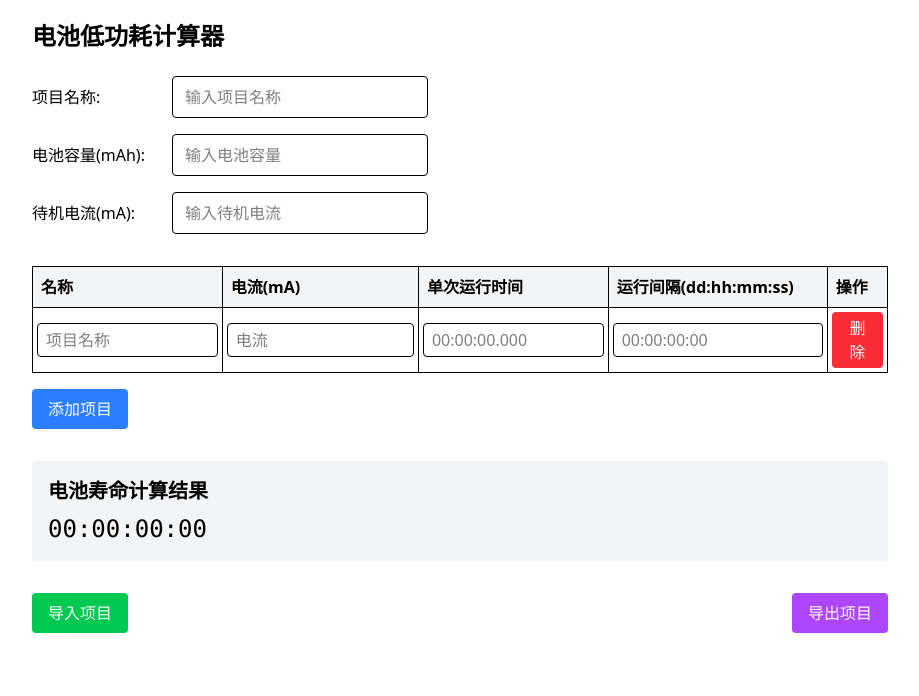
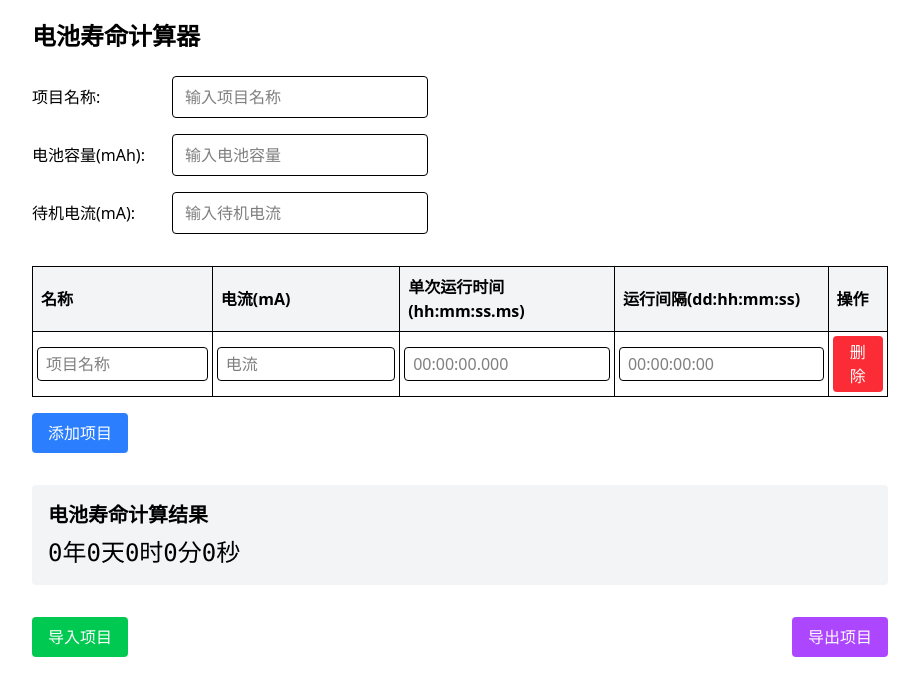
Before and after one commit to createskyblue/embedded-battery-lifetime-calculator, a Vue app: page / in a window 1280 px wide. Shown: the top 696 px of the page, without its empty margins (180-1099 px from the left). Built offline with nearby package versions, Linux system fonts and the light colour scheme.

Commit message:
feat(battery): improve battery life calculation and UI
- Update title to "电池寿命计算器"
- Enhance calculation method for more accurate results
- Improve UI and formatting for better user experience

```diff
--- a/index.html
+++ b/index.html
@@ -4,7 +4,7 @@
     <meta charset="UTF-8">
     <link rel="icon" href="/favicon.ico">
     <meta name="viewport" content="width=device-width, initial-scale=1.0">
-    <title>Vite App</title>
+    <title>电池寿命计算器</title>
   </head>
   <body>
     <div id="app"></div>
--- a/src/App.vue
+++ b/src/App.vue
@@ -1,6 +1,6 @@
 <template>
   <div class="max-w-4xl mx-auto p-5 font-sans">
-    <h1 class="text-2xl font-bold mb-6">电池低功耗计算器</h1>
+    <h1 class="text-2xl font-bold mb-6">电池寿命计算器</h1>
 
     <div class="mb-4">
       <label class="inline-block w-32 mr-3">项目名称:</label>
@@ -37,7 +37,7 @@
           <tr class="bg-gray-100">
             <th class="border p-2 text-left">名称</th>
             <th class="border p-2 text-left">电流(mA)</th>
-            <th class="border p-2 text-left">单次运行时间</th>
+            <th class="border p-2 text-left">单次运行时间(hh:mm:ss.ms)</th>
             <th class="border p-2 text-left">运行间隔(dd:hh:mm:ss)</th>
             <th class="border p-2 text-left">操作</th>
           </tr>
@@ -121,7 +121,7 @@
 
 <script setup>
 import { ref } from 'vue';
-import * as echarts from 'echarts'
+// import * as echarts from 'echarts'
 import axios from 'axios'
 import './styles/index.css'
 const projectName = ref('');
@@ -213,42 +213,52 @@ const importProject = (event) => {
 };
 
 const calculateBatteryLife = () => {
-  if (!batteryCapacity.value) return '00:00:00:00';
+  if (!batteryCapacity.value) return '0年0天0时0分0秒';
 
-  let totalEnergy = 0; // 总平均电流(mA)
-  let totalDuty = 0;
-  let hasActiveItems = false;
+  let totalEnergyPerCycle = 0; // 每周期耗电 (mAh)
+  let cycleDurationSec = 0;    // 总周期时长（取最大间隔）
 
-  // 计算每个任务的占空比和能量占比
+  // 计算每项任务的耗电量
   items.value.forEach(item => {
     if (item.current && item.duration && item.interval) {
       const durationSec = parseTimeToSeconds(item.duration);
       const intervalSec = parseTimeToSeconds(item.interval);
 
-      if (durationSec > 0 && intervalSec > 0) {
-        const dutyCycle = durationSec / intervalSec;
-        const avgCurrent = item.current * dutyCycle;
-        totalEnergy += avgCurrent;
-        totalDuty += dutyCycle;
-        hasActiveItems = true;
+      if (intervalSec > 0 && durationSec > 0) {
+        // 运行期耗电
+        const runEnergy = (item.current * durationSec) / 3600;
+
+        // 统计周期
+        totalEnergyPerCycle += runEnergy;
+
+        // 找出最长周期（单位秒）
+        cycleDurationSec = Math.max(cycleDurationSec, intervalSec);
       }
     }
   });
 
-  // 考虑待机电流
-  if (idleCurrent.value) {
-    if (hasActiveItems) {
-      const idleDuty = Math.max(1 - totalDuty, 0); // 防止为负
-      totalEnergy += idleCurrent.value * idleDuty;
-    } else {
-      totalEnergy = idleCurrent.value;
-      hasActiveItems = true;
-    }
+  // 计算待机时间和耗电
+  if (idleCurrent.value && cycleDurationSec > 0) {
+    // 有运行项目才考虑待机
+    let runTimeSec = 0;
+    items.value.forEach(item => {
+      const durationSec = parseTimeToSeconds(item.duration);
+      const intervalSec = parseTimeToSeconds(item.interval);
+      if (intervalSec > 0 && durationSec > 0) {
+        runTimeSec += durationSec;
+      }
+    });
+
+    const idleTimeSec = Math.max(cycleDurationSec - runTimeSec, 0);
+    const idleEnergy = (idleCurrent.value * idleTimeSec) / 3600;
+    totalEnergyPerCycle += idleEnergy;
   }
 
-  if (!hasActiveItems || totalEnergy === 0) return '00:00:00:00';
+  // 如果所有耗电为 0，返回默认值
+  if (totalEnergyPerCycle === 0) return '00:00:00:00';
 
-  const totalHours = batteryCapacity.value / totalEnergy;
+  // 计算循环次数
+  const totalHours = (batteryCapacity.value / totalEnergyPerCycle) * (cycleDurationSec / 3600);
   const totalSeconds = Math.floor(totalHours * 3600);
 
   const years = Math.floor(totalSeconds / (365 * 86400));
@@ -267,6 +277,7 @@ const calculateBatteryLife = () => {
   return result;
 };
 
+
 </script>
 
 <style scoped>
```
